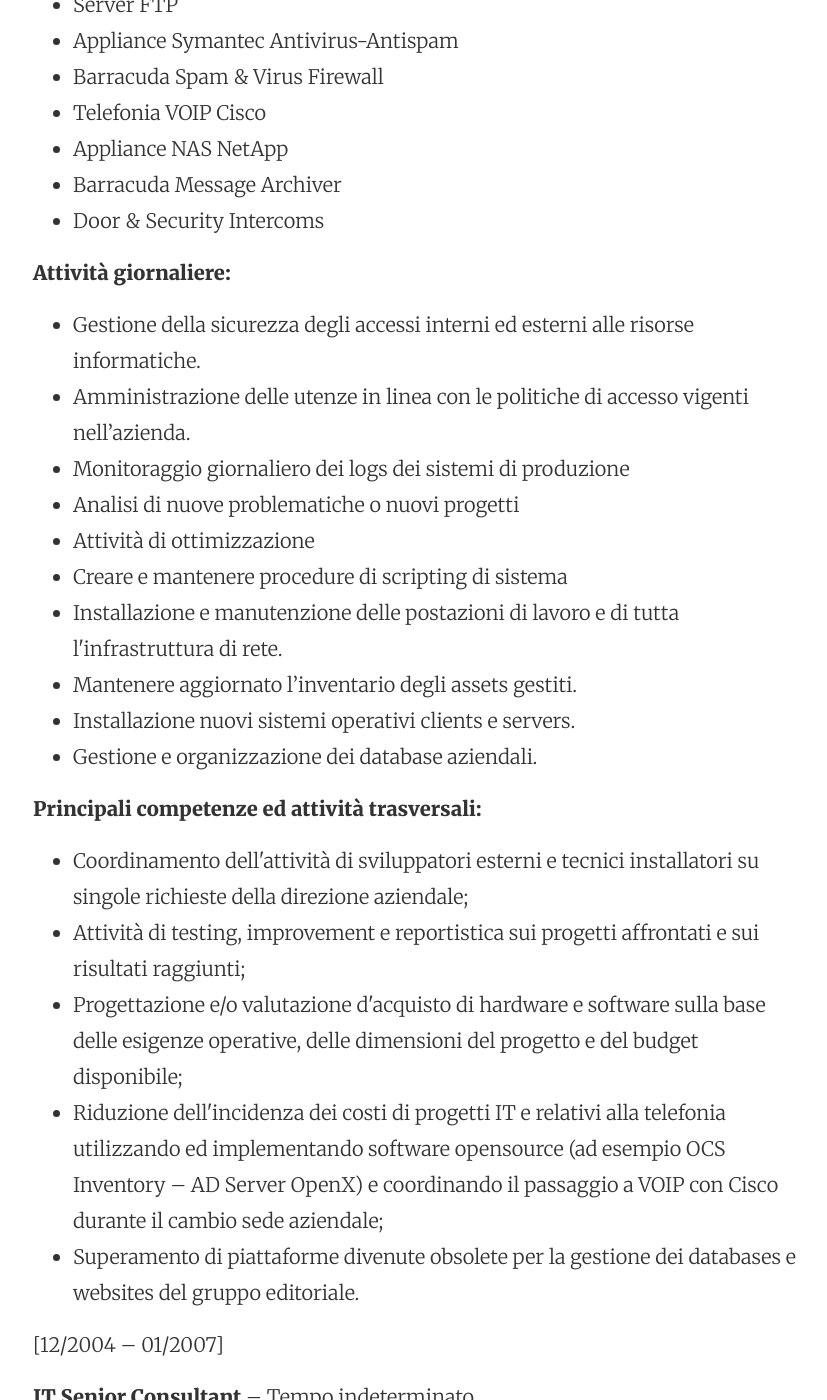
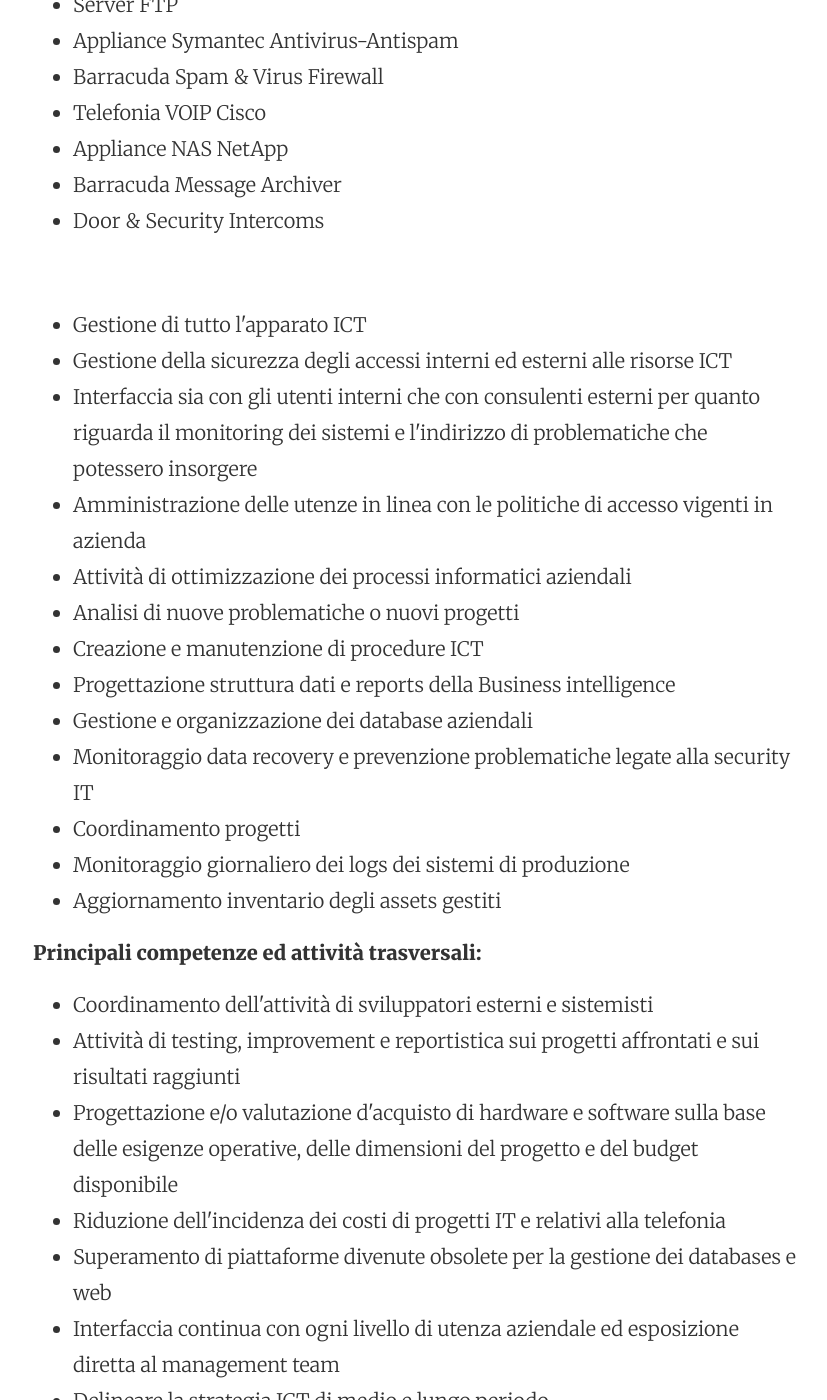
Before and after one commit to marste/Blog, a Jekyll site: the page built from curriculum-vitae.md, in a window 1280 px wide and 1400 px high, scrolled down 930 px. Shown: the whole window, without its empty margins (223-1050 px from the left). Built offline with Jekyll 4.4.1, drawn with Linux system fonts in a browser that asks for light colours; nearby versions of some CDN libraries; Markdown is read by kramdown in place of the engine named in the settings; some of the changed text lies outside the part shown.

Commit message:
Update curriculum-vitae.md

```diff
--- a/curriculum-vitae.md
+++ b/curriculum-vitae.md
@@ -27,26 +27,34 @@
 <li>Barracuda Message Archiver</li>
 <li>Door &amp; Security Intercoms</li>
 </ul>
-<p><b>Attività giornaliere:</b></p>
+<br>
 <ul>
-<li>Gestione della sicurezza degli accessi interni ed esterni alle risorse informatiche.</li>
-<li>Amministrazione delle utenze in linea con le politiche di accesso vigenti nell’azienda.</li>
+<li>Gestione di tutto l'apparato ICT</li>
+<li>Gestione della sicurezza degli accessi interni ed esterni alle risorse ICT</li>
+<li>Interfaccia sia con gli utenti interni che con consulenti esterni per quanto riguarda il monitoring dei sistemi e l'indirizzo di problematiche che potessero insorgere</li>
+<li>Amministrazione delle utenze in linea con le politiche di accesso vigenti in azienda</li>
+<li>Attività di ottimizzazione dei processi informatici aziendali</li>
+<li>Analisi di nuove problematiche o nuovi progetti</li>
+<li>Creazione e manutenzione di procedure ICT</li>
+<li>Progettazione struttura dati e reports della Business intelligence</li>
+<li>Gestione e organizzazione dei database aziendali</li>
+<li>Monitoraggio data recovery e prevenzione problematiche legate alla security IT</li>
+<li>Coordinamento progetti</li>
 <li>Monitoraggio giornaliero dei logs dei sistemi di produzione</li>
-<li>Analisi di nuove problematiche o nuovi progetti</li>
-<li>Attività di ottimizzazione</li>
-<li>Creare e mantenere procedure di scripting di sistema</li>
-<li>Installazione e manutenzione delle postazioni di lavoro e di tutta l&#39;infrastruttura di rete.</li>
-<li>Mantenere aggiornato l’inventario degli assets gestiti.</li>
-<li>Installazione nuovi sistemi operativi clients e servers.</li>
-<li>Gestione e organizzazione dei database aziendali.</li>
+<li>Aggiornamento inventario degli assets gestiti</li>
 </ul>
 <p><b>Principali competenze ed attività trasversali:</b></p>
 <ul>
-<li>Coordinamento dell&#39;attività di sviluppatori esterni e tecnici installatori su singole richieste della direzione aziendale;</li>
-<li>Attività di testing, improvement e reportistica sui progetti affrontati e sui risultati raggiunti;</li>
-<li>Progettazione e/o valutazione d&#39;acquisto di hardware e software sulla base delle esigenze operative, delle dimensioni del progetto e del budget disponibile;</li>
-<li>Riduzione dell&#39;incidenza dei costi di progetti IT e relativi alla telefonia utilizzando ed implementando software opensource (ad esempio OCS Inventory – AD Server OpenX) e coordinando il passaggio a VOIP con Cisco durante il cambio sede aziendale;</li>
-<li>Superamento di piattaforme divenute obsolete per la gestione dei databases e websites del gruppo editoriale.</li>
+<li>Coordinamento dell'attività di sviluppatori esterni e sistemisti</li>
+<li>Attività di testing, improvement e reportistica sui progetti affrontati e sui risultati raggiunti</li>
+<li>Progettazione e/o valutazione d'acquisto di hardware e software sulla base delle esigenze operative, delle dimensioni del progetto e del budget disponibile</li>
+<li>Riduzione dell'incidenza dei costi di progetti IT e relativi alla telefonia</li>
+<li>Superamento di piattaforme divenute obsolete per la gestione dei databases e web</li>
+<li>Interfaccia continua con ogni livello di utenza aziendale ed esposizione diretta al management team</li>
+<li>Delineare la strategia ICT di medio e lungo periodo</li>
+<li>Gestione delle criticità</li>
+<li>Pianificazione progettazione e gestione di attività di manutenzione proattivita di reti e servers</li>
+<br>
 </ul>
 <p>[12/2004 – 01/2007]</p>
 <p><b>IT Senior Consultant</b> – Tempo indeterminato</p>
```
